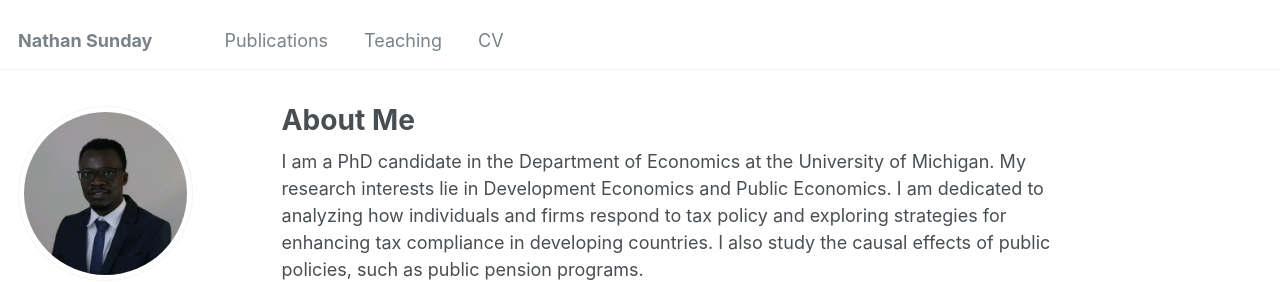
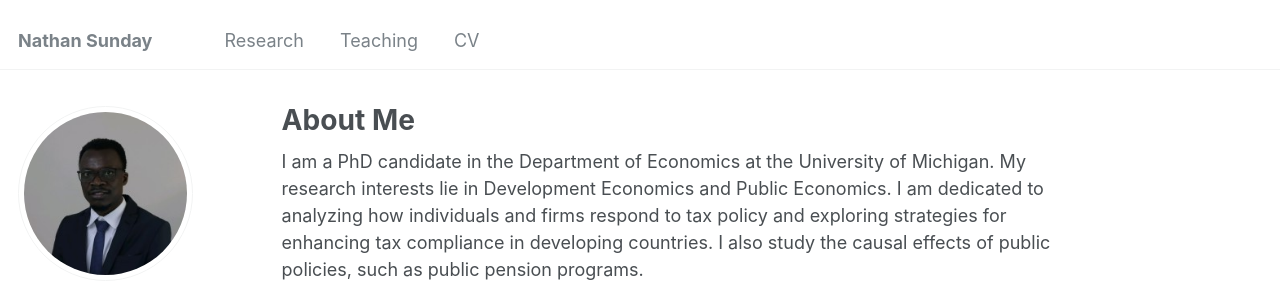
Before and after one commit to LizzyChikapa/nathan, a Jekyll site: the page built from _pages/about.md, in a window 1280 px wide. Shown: the top 282 px of the page. Built offline with Jekyll 4.4.1, drawn with Linux system fonts in a browser that asks for light colours; some web fonts are replaced.

Commit message:
Update navigation.yml

```diff
--- a/_data/navigation.yml
+++ b/_data/navigation.yml
@@ -1,7 +1,7 @@
 # main links
 main:
-  - title: "Publications"
-    url: "/publications/"
+  - title: "Research"
+    url: "/research/"
 
   # - title: "Research"
   #   url: "/research/"
```
